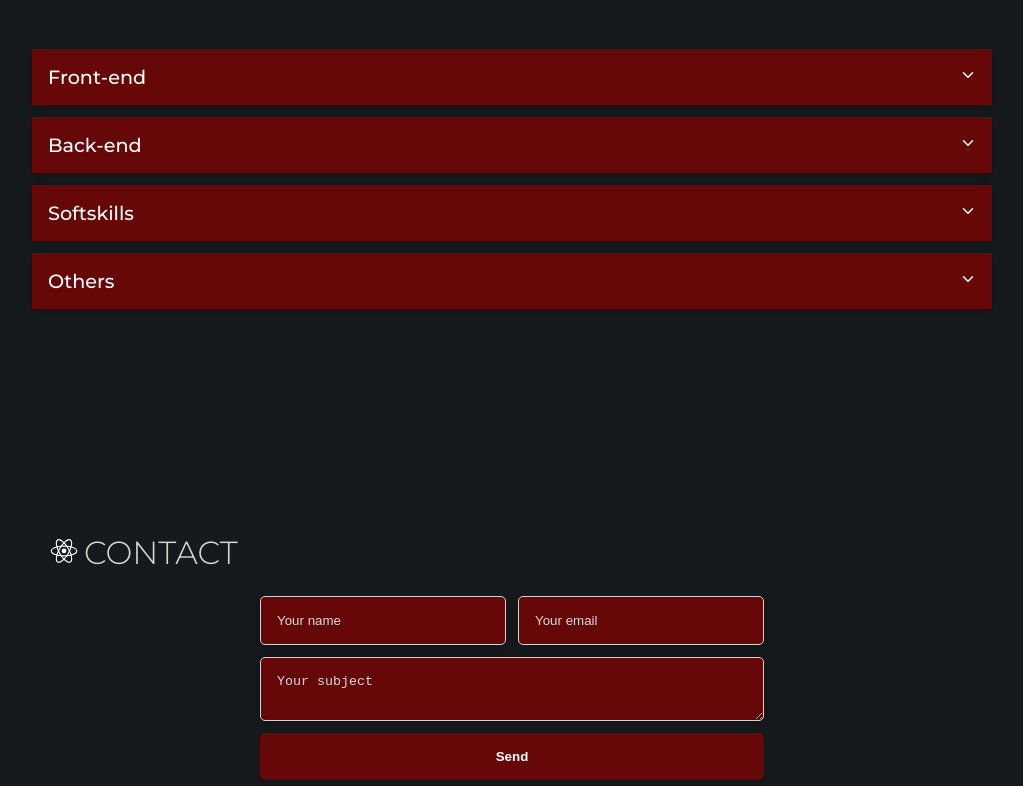
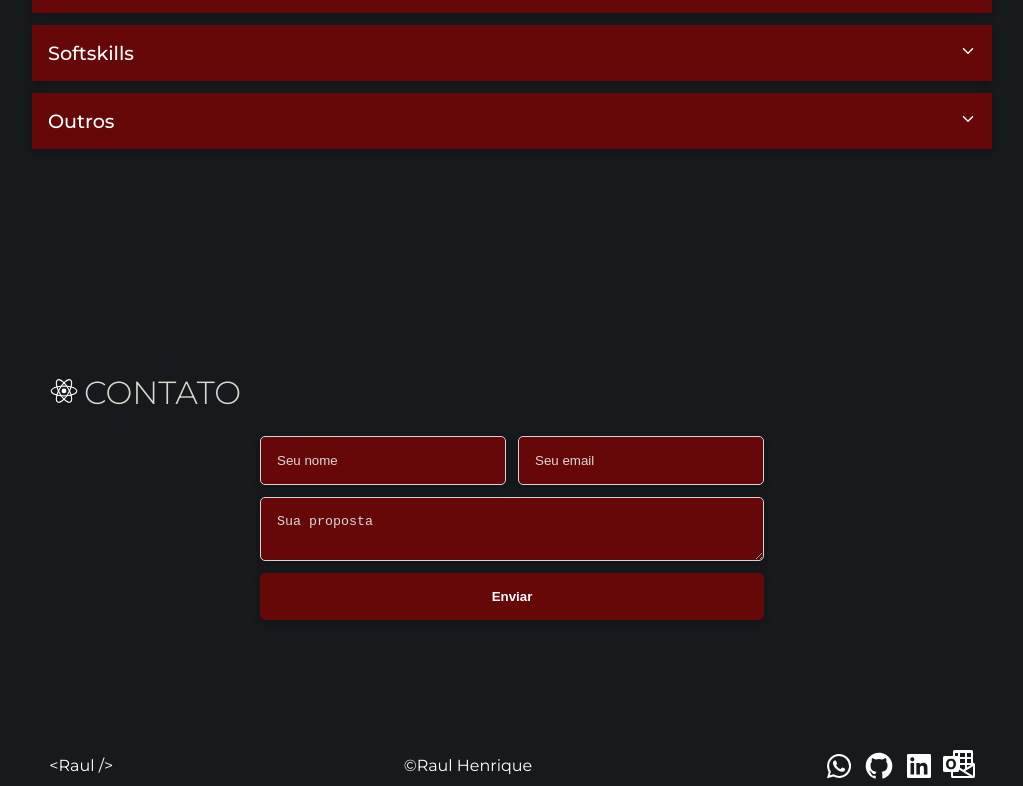
Before and after one commit to raulhenrique-x3/Portifolio---NextJs---2022, a Next.js app: page / in a window 1280 px wide. Shown: the part 2114-2900 px from the top of the page, without its empty margins (128-1151 px from the left). Built offline with nearby package versions, Linux system fonts and the light colour scheme.

Commit message:
fix: project traslation

```diff
--- a/src/components/section01/section01.module.scss
+++ b/src/components/section01/section01.module.scss
@@ -6,7 +6,6 @@
   height: 80dvh;
 
   @media (min-width: 768px) {
-    height: 100dvh;
     padding: 0 8rem;
   }
 }
--- a/src/components/section04/FourthSect.tsx
+++ b/src/components/section04/FourthSect.tsx
@@ -58,7 +58,7 @@ const FourthSect = () => {
           ))}
         </Dropdown>
 
-        <Dropdown label="Others">
+        <Dropdown label="Outros">
           {mySkills[0].others.map((skill) => (
             <DropdownItem key={skill.id}>
               <Image
--- a/src/components/section05/FifthSect.tsx
+++ b/src/components/section05/FifthSect.tsx
@@ -34,25 +34,25 @@ const FifthSect: NextPage = () => {
       <div className={styles.fourthSectStyle}>
         <span className={styles.sectFifthTitle}>
           <BiLogoReact className={styles.reactLogo} />
-          <h2 className={styles.sectionTitle}>CONTACT</h2>
+          <h2 className={styles.sectionTitle}>CONTATO</h2>
         </span>{" "}
         <div className={styles.formContainer}>
           <form onSubmit={handleSubmit(onSubmit)}>
             <span>
               <input
                 type="text"
-                placeholder="Your name"
+                placeholder="Seu nome"
                 {...register("name", { required: true })}
               />
               <input
                 type="email"
-                placeholder="Your email"
+                placeholder="Seu email"
                 {...register("email", { required: true })}
               />
             </span>
 
             <textarea
-              placeholder="Your subject"
+              placeholder="Sua proposta"
               {...register("subject", { required: true })}
             ></textarea>
             <button
@@ -60,7 +60,7 @@ const FifthSect: NextPage = () => {
               className={styles.inputSubmit}
               aria-label="Botão para envio do formulário de contato"
             >
-              Send
+              Enviar
             </button>
           </form>
         </div>
```
Also changed, not shown: 1 other file (tests, documents, lock files or other folders).
